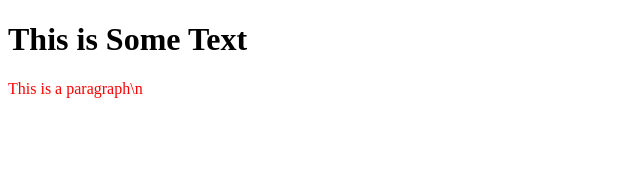
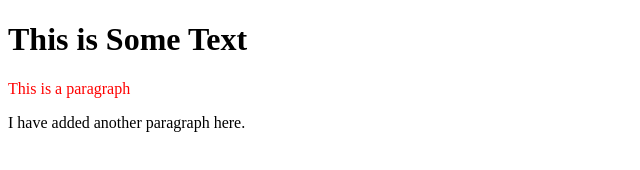
Before and after one commit to akansha-31/GitHub, a plain HTML site: page index.html in a window 1280 px wide. Shown: the whole page, without its empty margins (0-640 px from the left). Drawn offline with Linux system fonts and the light colour scheme.

Commit message:
Added another paragraph

```diff
--- a/index.html
+++ b/index.html
@@ -8,6 +8,7 @@
 </head>
 <body>
     <h1>This is Some Text</h1>
-    <p style="color:red;">This is a paragraph\n</p>
+    <p style="color:red;">This is a paragraph</p>
+    <p>I have added another paragraph here.</p>
 </body>
 </html>
```
